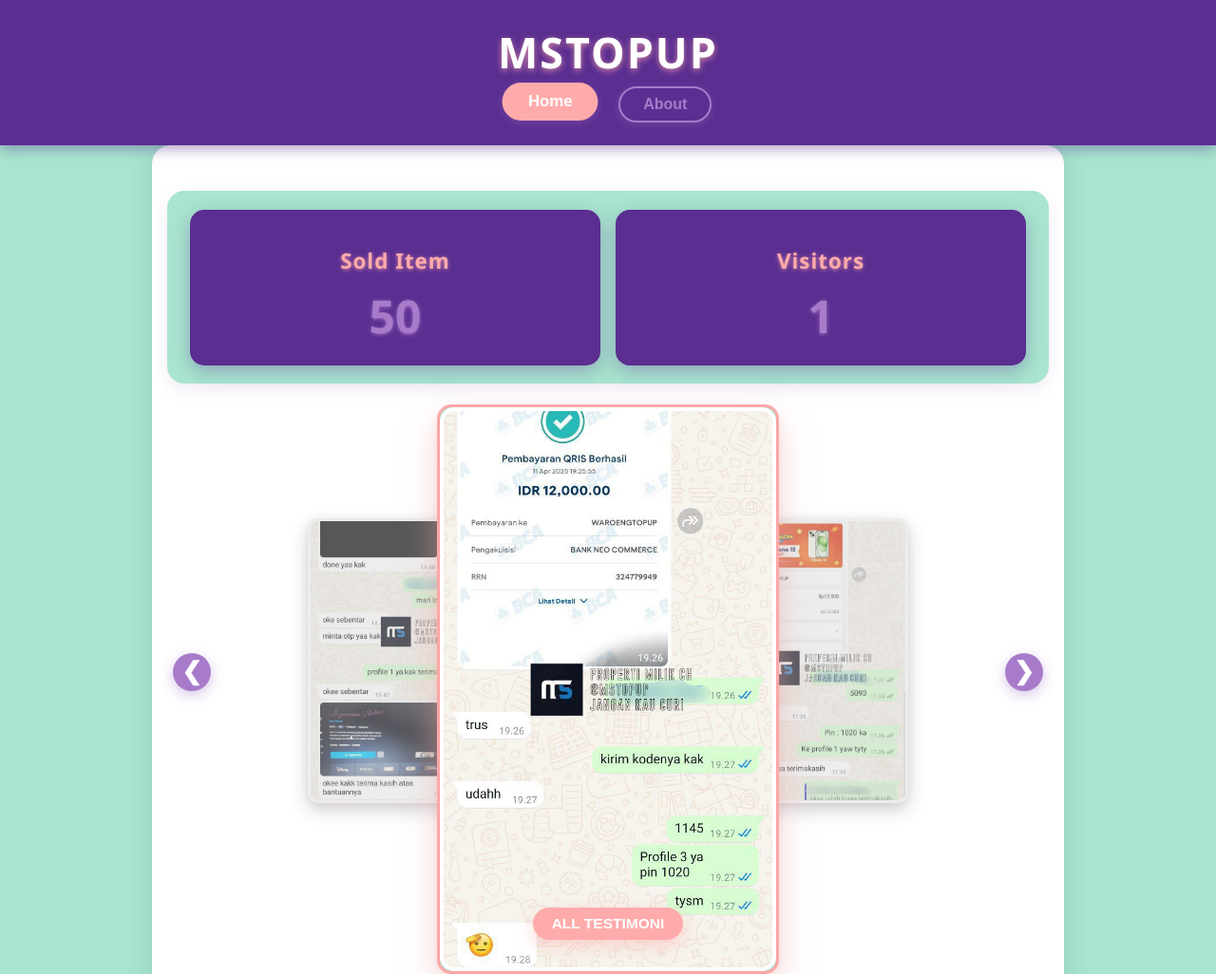
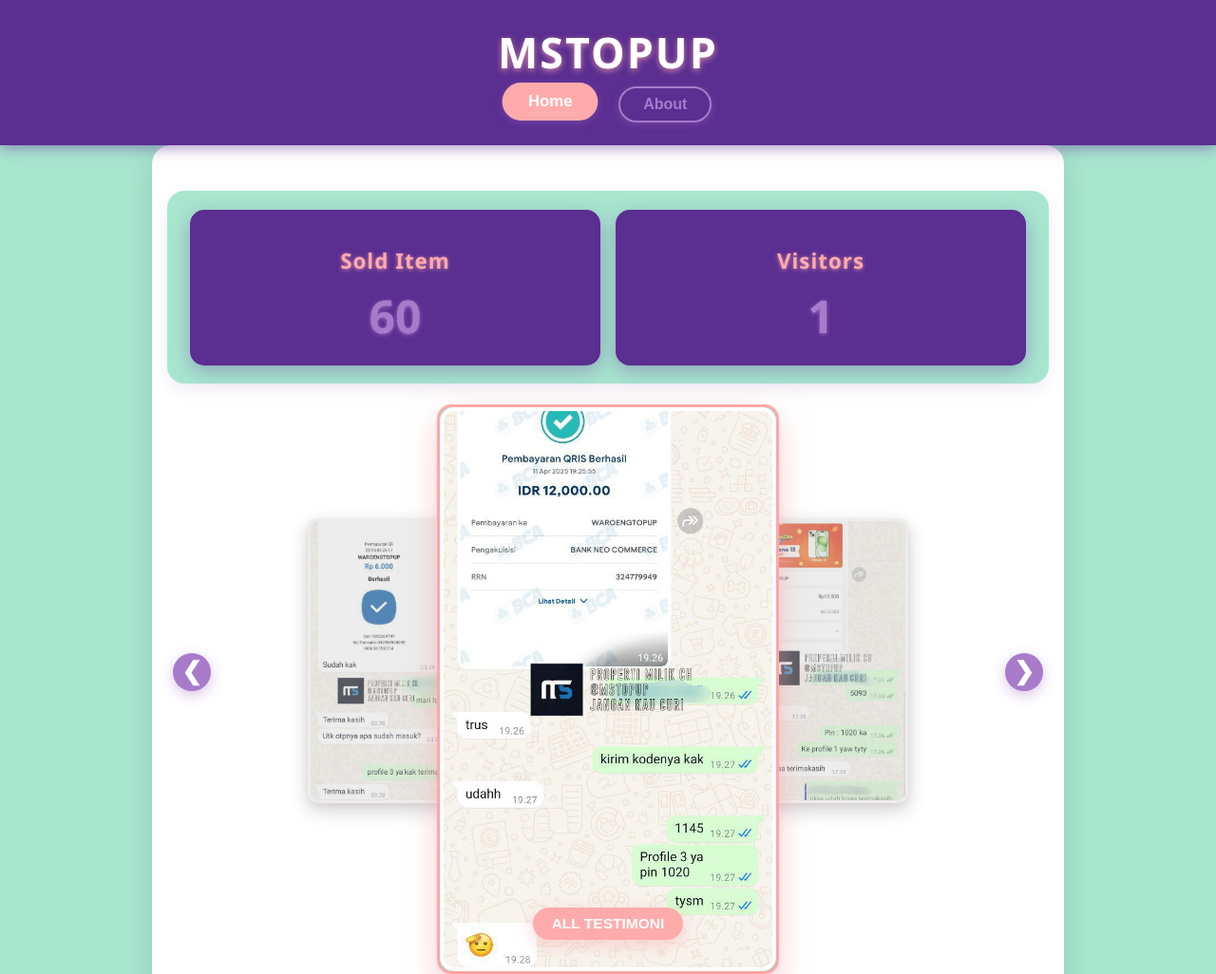
Before and after one commit to anjayaniya/mencova, a plain HTML site: page index.html in a window 1280 px wide. Shown: the top 1026 px of the page at 95% size. Drawn offline with Linux system fonts and the light colour scheme.

Commit message:
Update index.html

```diff
--- a/index.html
+++ b/index.html
@@ -600,7 +600,7 @@
             modalImage = document.getElementById('modal-image');
 
       // Set jumlah gambar di folder gambar (sesuaikan jumlahnya)
-      let totalImages = 50; // Nilai awal
+      let totalImages = 60; // Nilai awal
 
       // Generate array testimoni secara dinamis
       let testimoniData = [];
```
